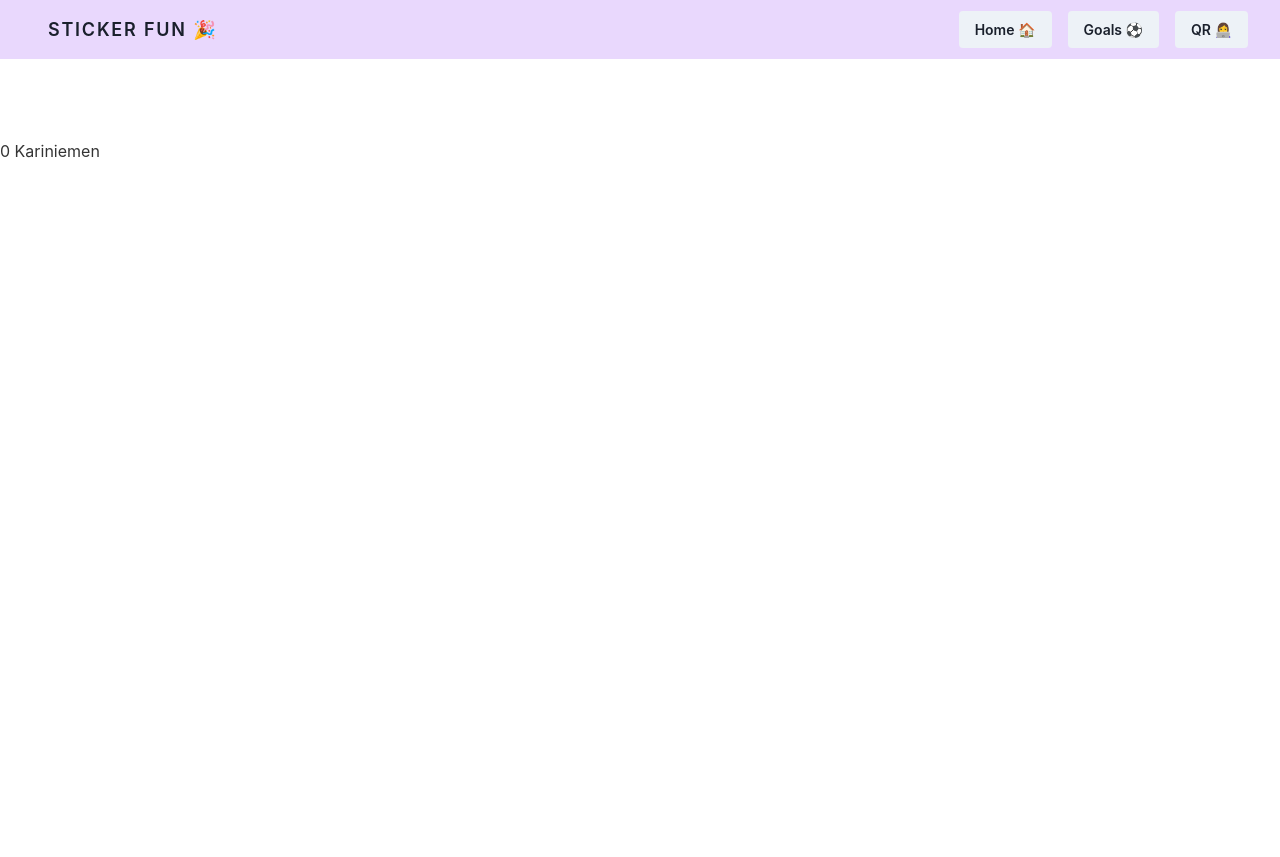
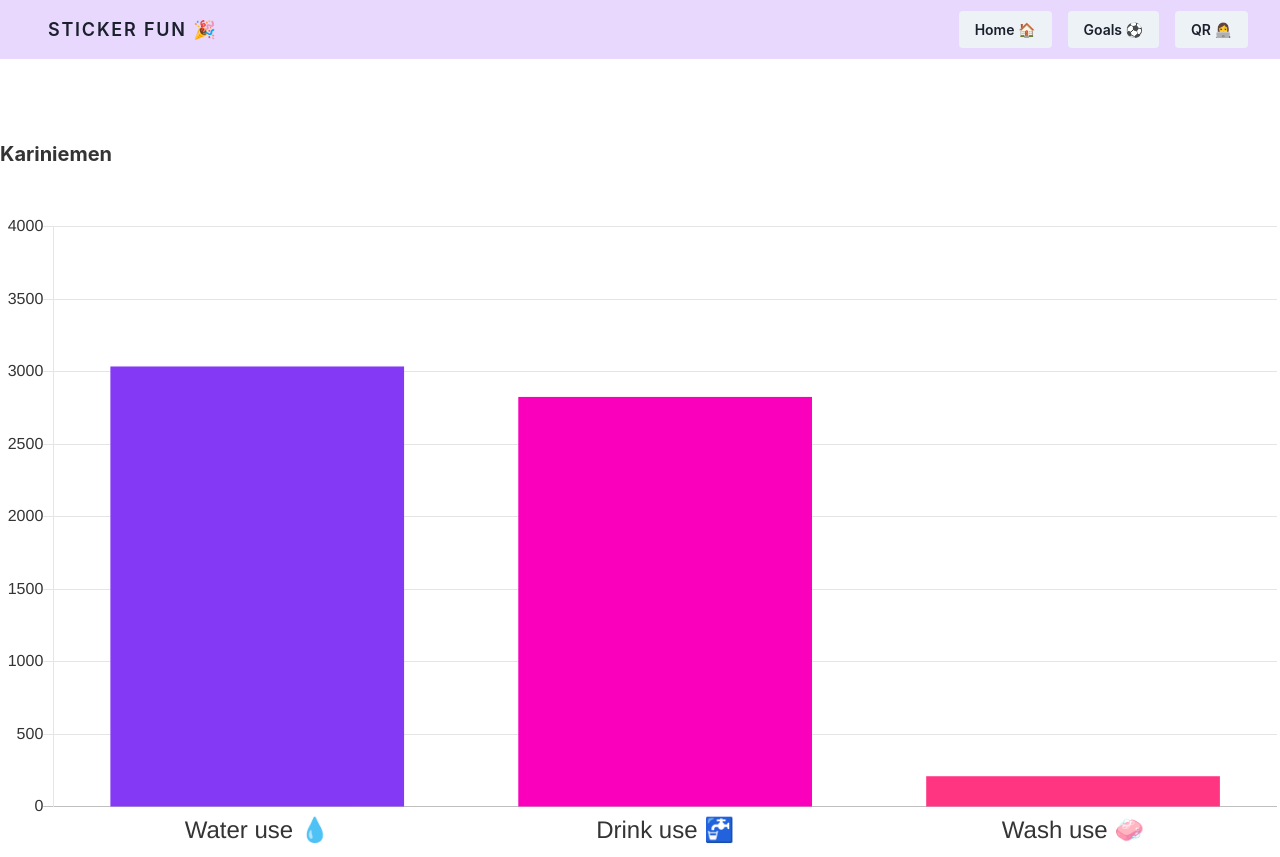
Before and after one commit to junction2020/app, a React (Create React App) app: page /sticker/0 in a window 1280 px wide. Before the commit the page ends 800 px from the top, so only its background shows below. Built offline with nearby package versions, Linux system fonts and the light colour scheme.

Commit message:
Add chart

```diff
--- a/package.json
+++ b/package.json
@@ -7,8 +7,10 @@
     "@testing-library/react": "^11.1.0",
     "@testing-library/user-event": "^12.1.10",
     "axios": "^0.21.0",
+    "chart.js": "^2.9.4",
     "postcss": "^8.1.6",
     "react": "^17.0.1",
+    "react-chartjs-2": "^2.11.1",
     "react-dom": "^17.0.1",
     "react-router": "^5.2.0",
     "react-router-dom": "^5.2.0",
--- a/src/Sticker.js
+++ b/src/Sticker.js
@@ -1,15 +1,18 @@
 import { Component } from 'react';
 import './assets/main.css'
 import {stickers} from "./data";
+import {barChartData, barChartOptions} from "./chart-data";
+import { Bar } from 'react-chartjs-2';
+
 
 class Sticker extends Component {
-  render() {
+    render() {
     return (
-    <div className="mt-20 container mx-auto">
-        {this.props.match.params.id} {stickers[this.props.match.params.id].brand.name}
-    </div>
-
-  )};
+        <div className="mt-20 container mx-auto">
+            <h3 className="text-xl font-bold mb-12">{stickers[this.props.match.params.id].brand.name}</h3>
+            <Bar data={barChartData(this.props.match.params.id)} options={barChartOptions} />
+        </div>
+    )};
 
 
 }
--- /dev/null
+++ b/src/chart-data.js
@@ -0,0 +1,65 @@
+export const barChartData = (i) => {
+	let data = [farmData[i].water_use, farmData[i].drink_use, farmData[i].wash_use];
+	return {
+		labels: [
+			'Water use 💧',
+			'Drink use 🚰',
+			'Wash use 🧼'
+		],
+		datasets: [{
+			label: 'Water use',
+			data: data,
+			backgroundColor: ["#843AF4", "#FA00BD", "#FF3582", "#FF8455", "#FFC448", "#F9F871"]
+		}]
+	};
+};
+
+export const barChartOptions = {
+	legend: {
+		display: false,
+		labels: {
+			// This more specific font property overrides the global property
+			fontColor: '#343434',
+			fontSize: 16,
+			fontStyle: 'bold',
+			padding: 16,
+		}
+	},
+	scales: {
+        xAxes: [{
+            gridLines: {
+                display:false
+			},
+			ticks: {
+				fontSize: 24,
+				fontColor: "#343434"
+			}
+		}],
+		yAxes: [{
+			ticks: {
+				fontSize: 16,
+				fontColor: "#343434",
+				beginAtZero: true,
+				max: 4000
+			}
+		}]
+
+    },
+	tooltips: {
+		enabled: false
+	}
+};
+
+
+export const farmData = [
+	{"amount": 455000, "water_use": 3035.5, "drink_use": 2825.5, "wash_use": 210},
+	{"amount": 433000, "water_use": 2801.5, "drink_use": 2611.5, "wash_use": 190},
+	{"amount": 495000, "water_use": 3200, "drink_use": 3000, "wash_use": 200},
+	{"amount": 450000, "water_use": 2998, "drink_use": 2788, "wash_use": 210},
+	{"amount": 452000, "water_use": 3010, "drink_use": 2840, "wash_use": 170},
+	{"amount": 470000, "water_use": 3244, "drink_use": 3044, "wash_use": 200},
+	{"amount": 425000, "water_use": 2800, "drink_use": 2610, "wash_use": 190},
+	{"amount": 420000, "water_use": 2750, "drink_use": 2540, "wash_use": 210},
+	{"amount": 456000, "water_use": 3100, "drink_use": 2900, "wash_use": 200},
+	{"amount": 455000, "water_use": 2900, "drink_use": 2670, "wash_use": 230}
+]
```
Also changed, not shown: 1 other file (tests, documents, lock files or other folders).
